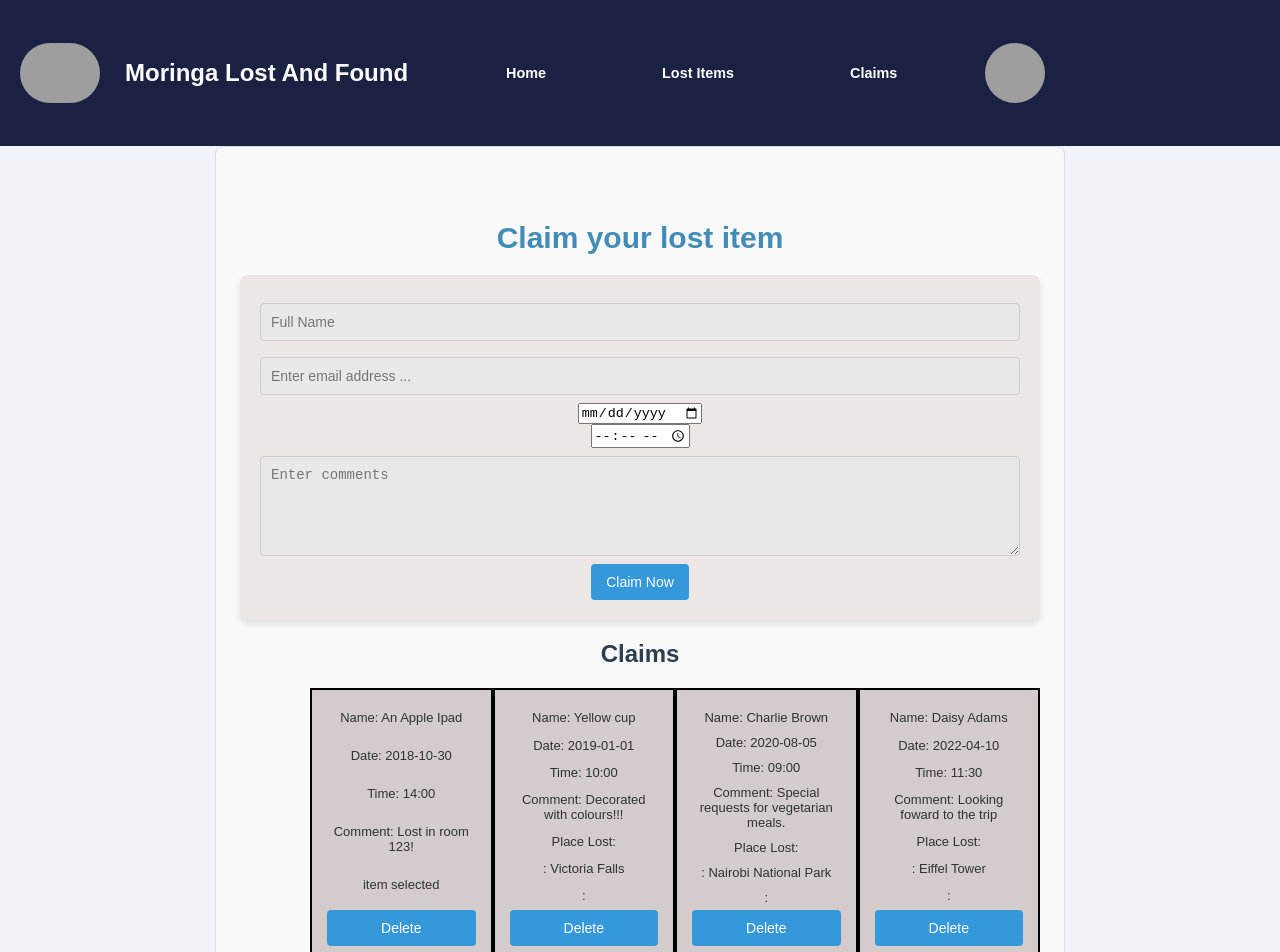
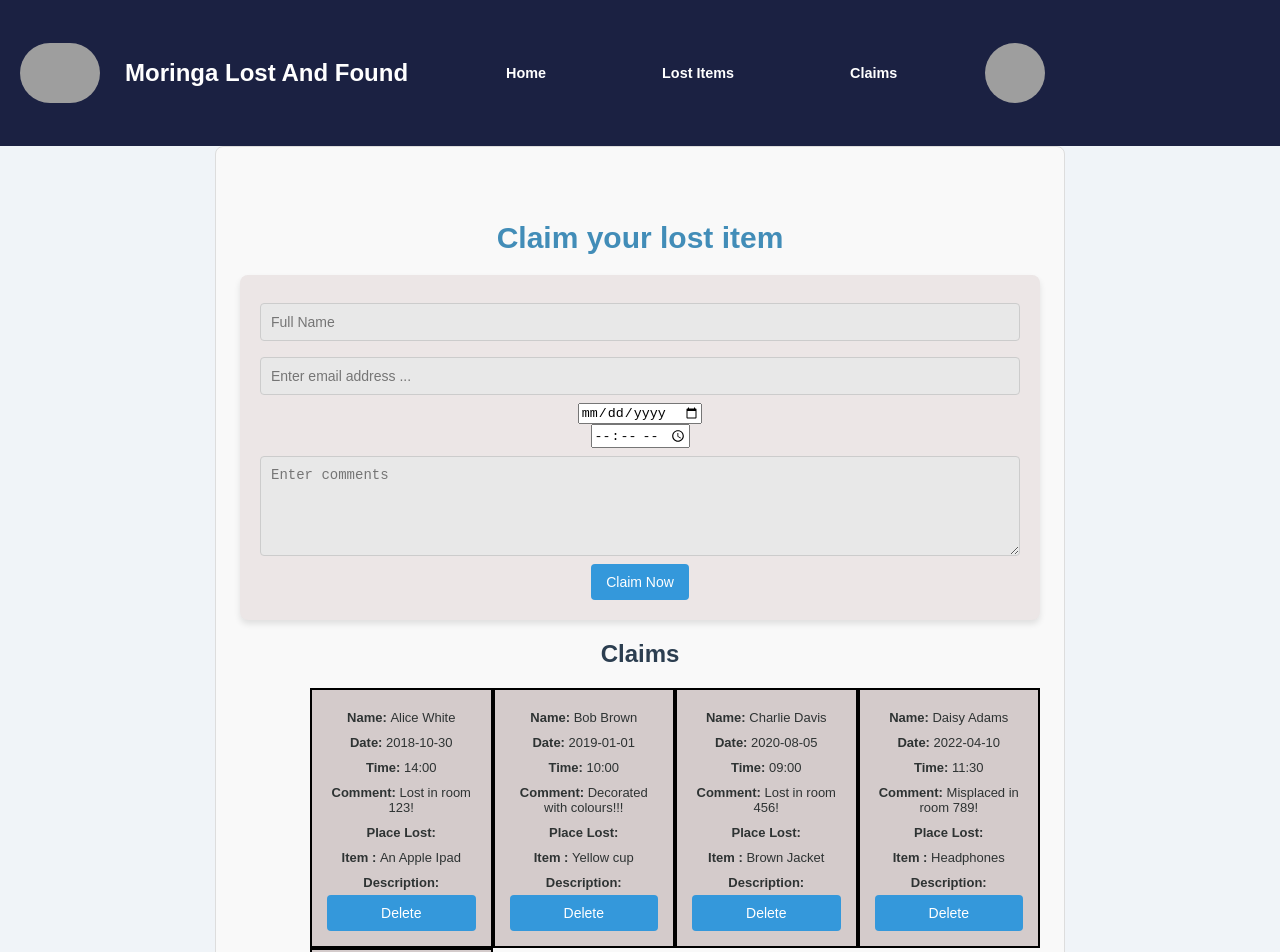
Before and after one commit to Gift-World/Moringa-Lost-And-Found, a React (Create React App) app: page /claim in a window 1280 px wide. Shown: the top 952 px of the page. Built offline with nearby package versions, Linux system fonts and the light colour scheme; grey boxes are pictures that could not be loaded.

Commit message:
"Removed and modified CSS styles in App.css, updated ClaimCard.js to add strong tags, and modified claim data in Claim.js"

```diff
--- a/src/App.css
+++ b/src/App.css
@@ -30,8 +30,6 @@ form {
 	display: flex;
 	flex-direction: column;
 	align-items: center;
-	/* background-image: url(https://images.unsplash.com/photo-1497302347632-904729bc24aa?w=500&auto=format&fit=crop&q=60&ixlib=rb-4.0.3&ixid=M3wxMjA3fDB8MHxzZWFyY2h8NzV8fHRyYXZlbHxlbnwwfHwwfHx8MA%3D%3D); */
-	/* background-size: cover; */
 	background-position: center;
 }
 
@@ -194,11 +192,7 @@ li button {
 
 
 
-.bg-contact {
 
-	background-size: cover;
-  /* background-color:whitesmoke; */
-}
 
 .mb-6 {
 	color: whitesmoke;
@@ -230,16 +224,6 @@ li button {
 	border-radius: 50px;
   width:80px;
 }
-
-.main-review{
-  margin-top: 100px;
-  background-color: rgb(136, 123, 123);
-
-}
-
-
-
-
 
 .card {
 	border: 1px solid #ddd;
@@ -467,42 +451,6 @@ li button {
 	font-size: 17px;
 }
 
-.contact-section {
-	position: relative;
-	width: 100%;
-	height: 100vh; /* Ensures the section covers the entire viewport */
-	padding: 50px;
-	display: flex;
-	justify-content: center;
-	align-items: center;
-	flex-direction: column;
-	background: url(https://img.freepik.com/free-photo/top-view-blue-monday-concept-composition-with-telephone_23-2149139103.jpg) no-repeat center center/cover;
-  }
-
-  .contact-content {
-	text-align: center;
-  }
-
-  .contact-content h2 {
-	font-size: 36px;
-	font-weight: 500;
-	color: #1d2b5a;
-  }
-
-  .contact-container {
-	width: 100%;
-	max-width: 800px;
-	display: flex;
-	justify-content: space-between;
-	margin-top: 28px;
-  }
-
-  .contact-info {
-	width: 100%;
-	display: flex;
-	flex-direction: column;
-	gap: 20px;
-  }
 
   .box {
 	padding: 10px;
@@ -536,7 +484,7 @@ li button {
 
 
 
-/* my styling   */
+
 header {
 	position: relative;
 	top: 0;
@@ -818,27 +766,11 @@ footer {
 
   }
 
-
-
-  /* General styles */
 body {
 	margin: 0;
 	font-family: Arial, sans-serif;
 	background-color: #f0f4f8;
 	color: #333;
-  }
-
-  /* Review component styling */
-  .review {
-	min-height: 100vh;
-	display: flex;
-	flex-direction: column;
-  }
-
-  .main-review {
-	flex: 1;
-	padding: 40px;
-	background-color: #fff;
   }
 
   .container {
@@ -891,42 +823,6 @@ body {
 	background-color: #2980b9;
   }
 
-  .review-div {
-	margin-top: 30px;
-  }
-
-  .h3-review {
-	font-size: 1.5rem;
-	color: #2c3e50;
-	margin-bottom: 10px;
-  }
-
-  .ul-review {
-	list-style: none;
-	padding: 0;
-  }
-
-  .li-review {
-	padding: 10px;
-	margin-bottom: 10px;
-	background-color: #ecf0f1;
-	border-radius: 4px;
-	color: blanchedalmond;
-  }
-
-  .li-review :first-child {
-	font-weight: bold;
-	color: #34495e;
-	margin-bottom: 5px;
-  }
-  .nb{
-	color:#34495e;
-	font-weight: bold;
-	margin-bottom: 5px;
-	border-radius: 4px;
-  }
-
-
 
   .image1 {
 	width: 500px;
@@ -950,9 +846,3 @@ body {
 	max-width: 33%; /* Ensures each image takes up 1/3 of the container */
 	object-fit: cover; /* Optional: ensures images fill the space properly */
   }
-
-
-
-  /* @media (max-width: 768px) {
-	.image2, .image3, .image4 {
-	  max-width: 190%; /* Stacks the images vertically on smaller screens */
--- a/src/Components/ClaimCard.js
+++ b/src/Components/ClaimCard.js
@@ -7,16 +7,16 @@ function ClaimCard({claim,onDelete,item}) {
 
 
     <div className="detail">
-      <p>Name: {claim.name} </p>
-      <p>Date: {claim.date}</p>
-      <p>Time: {claim.time}</p>
-      <p>Comment: {claim.comments}</p>
+      <p><strong>Name: </strong>{claim.name} </p>
+      <p><strong>Date: </strong>{claim.date}</p>
+      <p><strong>Time: </strong>{claim.time}</p>
+      <p> <strong>Comment:</strong> {claim.comments}</p>
       {item ? (
         <>
-      <p>Place Lost: {item.place_lost}</p>
+      <p> <strong>Place Lost: </strong>{item.place_lost}</p>
 
-      <p>: {item.name}</p>
-      <p>: {item.description}</p>
+      <p><strong>Item : </strong>{item.name}</p>
+      <p><strong>Description:</strong> {item.description}</p>
 
 
       </>
--- a/src/Pages/Claim.js
+++ b/src/Pages/Claim.js
@@ -11,44 +11,52 @@ function Claim() {
 
   const initialClaims = [
     {
-      name: "An Apple Ipad",
+      name: "Alice White",
       email: "alice@example.com",
       date: "2018-10-30",
       time: "14:00",
       comments: "Lost in room 123!",
 
+      item: { name: "An Apple Ipad" },
+      Description : "Has a blue cover",
+
+
     },
     {
-      name: "Yellow cup",
+      name: "Bob Brown",
       email: "bob@example.com",
       date: "2019-01-01",
       time: "10:00",
       comments: "Decorated with colours!!!",
-      item: { name: "Victoria Falls", country: "Zimbabwe" },
+      item: { name: "Yellow cup" },
+      Description : "Has purple handle",
     },
     {
-      name: "Charlie Brown",
+      name: "Charlie Davis",
       email: "charlie@example.com",
       date: "2020-08-05",
       time: "09:00",
-      comments: "Special requests for vegetarian meals.",
-      item: { name: "Nairobi National Park", country: "Kenya" },
+      comments: "Lost in room 456!",
+      item: { name: "Brown Jacket" },
+      Description : "Has a small stain",
     },
     {
       name: "Daisy Adams",
       email: "daisy@example.com",
       date: "2022-04-10",
       time: "11:30",
-      comments: "Looking foward to the trip",
-      item: { name: "Eiffel Tower", country: "France" },
+      comments: "Misplaced in room 789!",
+      item: { name: "Headphones"},
+      Description : "Has a broken earpiece",
     },
     {
       name: "Eve Davis",
       email: "eve@example.com",
       date: "2023-11-15",
       time: "15:00",
-      comments: "Need a guide.",
-      item: { name: "Lamu Island", country: "Kenya" },
+      comments: "Has been misplaced in room 101!",
+      item: { name: "MacBook Laptop" },
+      Description : "Has a cracked screen",
     },
   ];
 
@@ -59,6 +67,8 @@ function Claim() {
     date: "",
     time: "",
     comments: "",
+    item: "",
+    Description: "",
   });
 
   const handleChange = (e) => {
```
